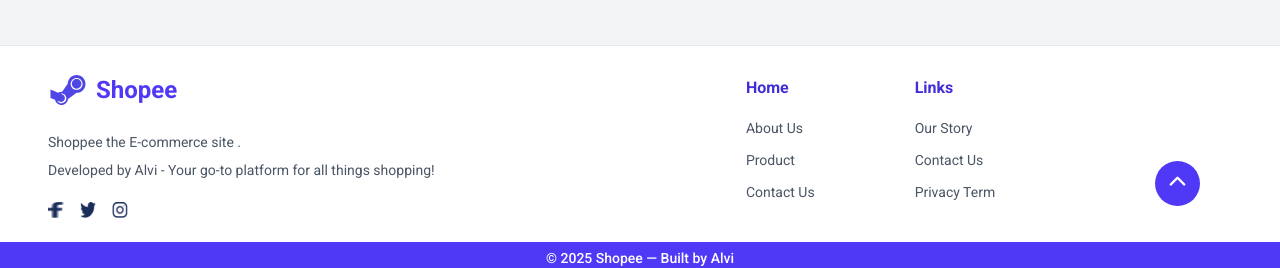
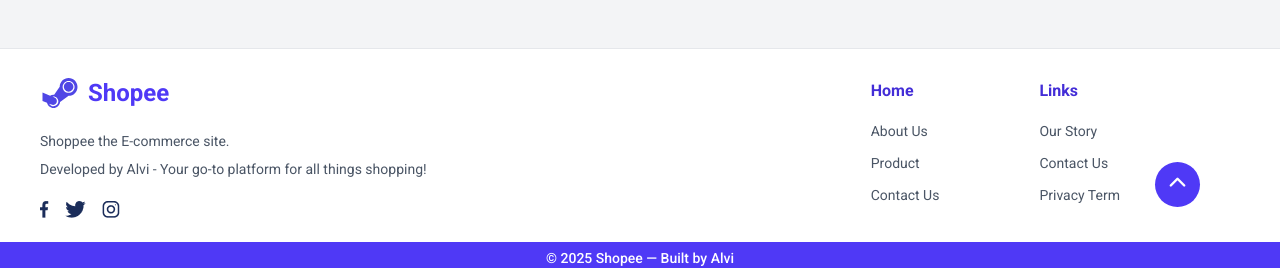
Before and after one commit to Soulravager/Ecom-frontend, a Vue app: page / in a window 1280 px wide. Shown: the part 526-794 px from the top of the page. Built offline with nearby package versions, Linux system fonts and the light colour scheme.

Commit message:
fix-footer gap,icons..

```diff
--- a/src/components/layout/Footer.vue
+++ b/src/components/layout/Footer.vue
@@ -1,14 +1,14 @@
 <template>
   <footer class="relative bg-white text-gray-700 border-t border-gray-200 pt-6">
     <div
-      class="flex flex-col md:flex-row justify-between items-start px-4 md:px-10 lg:px-12 gap-8 md:gap-12 w-full max-w-[1280px] mx-auto"
+      class="flex flex-col md:flex-row justify-between items-start px-4 md:px-6 lg:px-0 gap-8 md:gap-12 w-full max-w-[1600px] mx-0"
     >
       <!-- Left -->
-      <div class="max-w-[1280px] flex-1">
-        <MainLogo class="mb-5" />
+      <div class="flex-1 lg:ml-[40px]">
+        <MainLogo class="mb-4" />
 
         <p class="text-sm text-gray-600 leading-6 mb-1">
-          Shoppee the E-commerce site .
+          Shoppee the E-commerce site.
         </p>
         <p class="text-sm text-gray-600 leading-6">
           Developed by Alvi - Your go-to platform for all things shopping!
@@ -17,22 +17,21 @@
         <!-- Social -->
         <div class="flex items-center gap-4 mt-5">
           <a href="#" aria-label="Facebook">
-            <img :src="fbIcon" alt="Facebook" class="w-4 h-4" />
+            <img :src="fbIcon" alt="Facebook" />
           </a>
           <a href="#" aria-label="X">
-            <img :src="xIcon" alt="Facebook" class="w-4 h-4" />
+            <img :src="xIcon" alt="X" />
           </a>
           <a href="#" aria-label="Instagram">
-            <img :src="instaIcon" alt="Facebook" class="w-4 h-4" />
+            <img :src="instaIcon" alt="Instagram" />
           </a>
         </div>
       </div>
 
       <!-- Links -->
       <div
-        class="flex flex-row sm:flex-row gap-20 md:gap-[100px] md:pt-[.5%] md:pr-[20%]"
+        class="flex flex-row sm:flex-row gap-20 md:gap-[80px] lg:gap-[100px] md:pt-[.5%] lg:pr-[80px] lg:mr-[80px]"
       >
-        <!-- Home Links -->
         <div>
           <h4 class="text-indigo-700 font-semibold text-base mb-4">Home</h4>
           <ul class="space-y-2">
```
